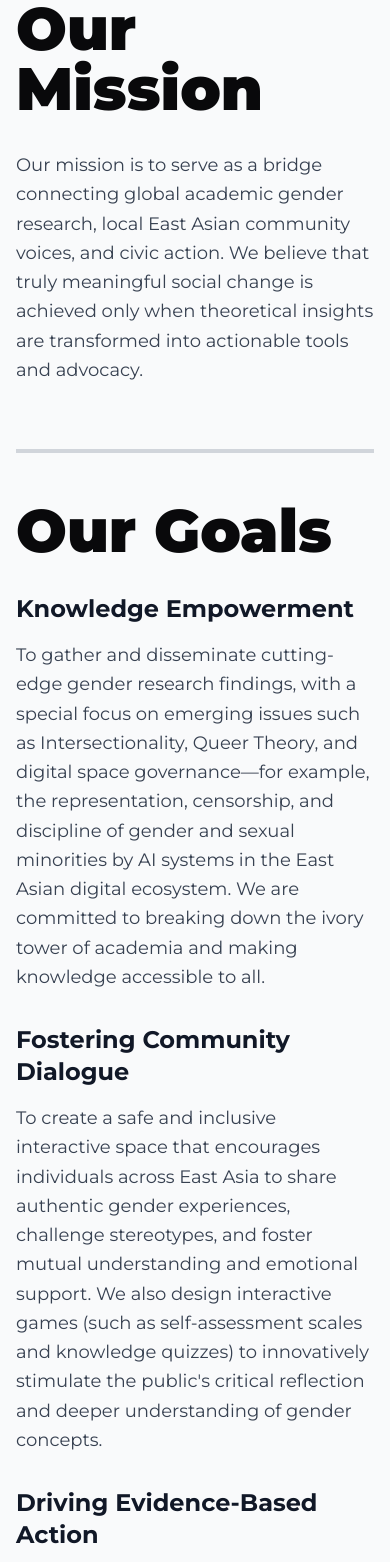
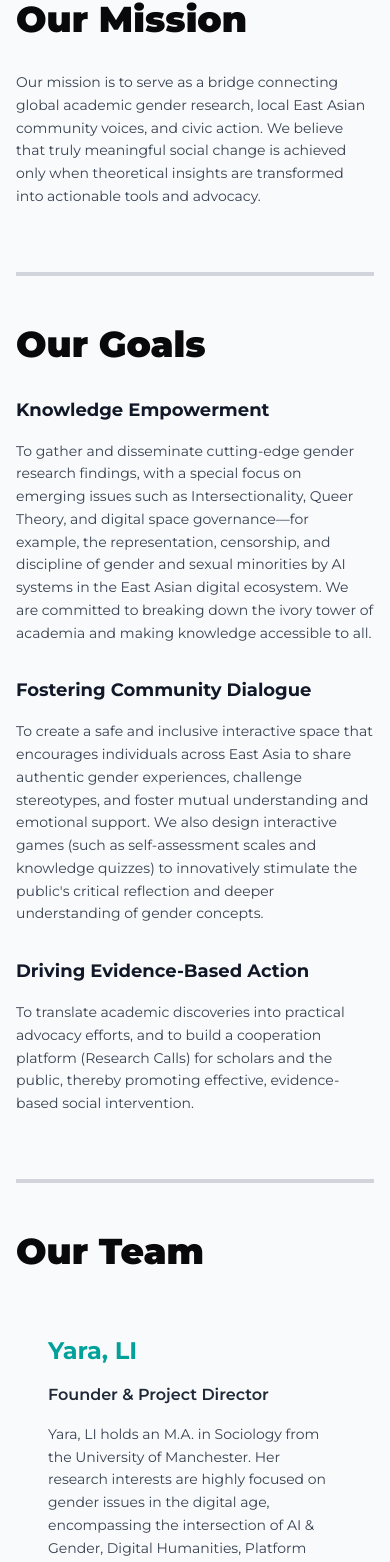
Before and after one commit to Username-19999/gender-bridge-asia, a Next.js app: page /about-us in a window 390 px wide. Shown: the part 187-1749 px from the top of the page. Built offline with nearby package versions, Linux system fonts and the light colour scheme.

Commit message:
feat: optimize mobile font sizes for Latest Updates, About Us, and Academic Hub pages

```diff
--- a/src/app/about-us/page.tsx
+++ b/src/app/about-us/page.tsx
@@ -16,9 +16,9 @@ export default function AboutUs() {
 
         <AnimatedSection immediate={true}>
           <div className="mb-16">
-            <h1 className="text-6xl font-black mb-8">{t("Our Mission", "我们的使命")}</h1>
+            <h1 className="text-4xl sm:text-6xl font-black mb-8">{t("Our Mission", "我们的使命")}</h1>
             <div className="prose prose-lg max-w-none">
-              <p className="text-lg leading-relaxed text-gray-700">
+              <p className="text-sm sm:text-lg leading-relaxed text-gray-700">
                 {language === "en"
                   ? "Our mission is to serve as a bridge connecting global academic gender research, local East Asian community voices, and civic action. We believe that truly meaningful social change is achieved only when theoretical insights are transformed into actionable tools and advocacy."
                   : "我们的使命是成为连接全球性别学术研究、东亚在地社群声音和公民实践行动的桥梁。我们相信，只有将理论洞察转化为可操作的工具和倡导，才能实现真正有意义的社会变革。"
@@ -32,13 +32,13 @@ export default function AboutUs() {
 
         <AnimatedSection delay={100}>
           <div className="mb-16">
-            <h1 className="text-6xl font-black mb-8">{t("Our Goals", "我们的目标")}</h1>
+            <h1 className="text-4xl sm:text-6xl font-black mb-8">{t("Our Goals", "我们的目标")}</h1>
             <div className="space-y-8">
               <div>
-                <h2 className="text-2xl font-bold mb-4 text-gray-900">
+                <h2 className="text-lg sm:text-2xl font-bold mb-4 text-gray-900">
                   {language === "en" ? "Knowledge Empowerment" : "知识赋能"}
                 </h2>
-                <p className="text-lg leading-relaxed text-gray-700">
+                <p className="text-sm sm:text-lg leading-relaxed text-gray-700">
                   {language === "en"
                     ? "To gather and disseminate cutting-edge gender research findings, with a special focus on emerging issues such as Intersectionality, Queer Theory, and digital space governance—for example, the representation, censorship, and discipline of gender and sexual minorities by AI systems in the East Asian digital ecosystem. We are committed to breaking down the ivory tower of academia and making knowledge accessible to all."
                     : "汇集并传播最前沿的性别研究成果，特别关注交叉性（Intersectionality）、酷儿理论，以及数字空间治理等新兴议题，例如人工智能系统在东亚数字生态中对性少数群体的再现、审查与规训。我们致力于打破学术象牙塔，让知识普惠大众。"
@@ -47,10 +47,10 @@ export default function AboutUs() {
               </div>
 
               <div>
-                <h2 className="text-2xl font-bold mb-4 text-gray-900">
+                <h2 className="text-lg sm:text-2xl font-bold mb-4 text-gray-900">
                   {language === "en" ? "Fostering Community Dialogue" : "促进社群对话"}
                 </h2>
-                  <p className="text-lg leading-relaxed text-gray-700">
+                  <p className="text-sm sm:text-lg leading-relaxed text-gray-700">
                   {language === "en"
                     ? "To create a safe and inclusive interactive space that encourages individuals across East Asia to share authentic gender experiences, challenge stereotypes, and foster mutual understanding and emotional support. We also design interactive games (such as self-assessment scales and knowledge quizzes) to innovatively stimulate the public's critical reflection and deeper understanding of gender concepts."
                     : "打造一个安全、包容的互动空间，鼓励东亚不同地区的个体分享真实的性别经验、挑战刻板印象，实现互相理解和情感支持。我们同时设计了互动游戏（如量表自测、知识挑战），以创新方式激发公众对性别概念的批判性反思与认知深化。"
@@ -59,10 +59,10 @@ export default function AboutUs() {
               </div>
 
               <div>
-                <h2 className="text-2xl font-bold mb-4 text-gray-900">
+                <h2 className="text-lg sm:text-2xl font-bold mb-4 text-gray-900">
                   {language === "en" ? "Driving Evidence-Based Action" : "驱动循证行动"}
                 </h2>
-                  <p className="text-lg leading-relaxed text-gray-700">
+                  <p className="text-sm sm:text-lg leading-relaxed text-gray-700">
                   {language === "en"
                     ? "To translate academic discoveries into practical advocacy efforts, and to build a cooperation platform (Research Calls) for scholars and the public, thereby promoting effective, evidence-based social intervention."
                     : "将学术发现转化为实际的倡导行动（Advocacy），并为学者与公众搭建合作平台（Research Calls），促进有效的、基于证据的社会干预。"
@@ -77,17 +77,17 @@ export default function AboutUs() {
 
         <AnimatedSection delay={200}>
           <div>
-            <h1 className="text-6xl font-black mb-8">{t("Our Team", "我们的团队")}</h1>
+            <h1 className="text-4xl sm:text-6xl font-black mb-8">{t("Our Team", "我们的团队")}</h1>
             <div className="bg-gray-50 p-8 rounded-lg">
-              <h2 className="text-3xl font-bold mb-4 text-[#00a19a]">Yara, LI</h2>
-              <p className="text-xl font-semibold mb-4 text-gray-800">{t("Founder & Project Director", "创始人 & 项目总监")}</p>
-              <p className="text-lg leading-relaxed text-gray-700 mb-4">
+              <h2 className="text-2xl sm:text-3xl font-bold mb-4 text-[#00a19a]">Yara, LI</h2>
+              <p className="text-base sm:text-xl font-semibold mb-4 text-gray-800">{t("Founder & Project Director", "创始人 & 项目总监")}</p>
+              <p className="text-sm sm:text-lg leading-relaxed text-gray-700 mb-4">
                 {language === "en"
                   ? "Yara, LI holds an M.A. in Sociology from the University of Manchester. Her research interests are highly focused on gender issues in the digital age, encompassing the intersection of AI & Gender, Digital Humanities, Platform Governance, and algorithmic bias."
                   : "Yara, LI 拥有曼彻斯特大学社会学硕士 (M.A.) 学位。她的研究兴趣高度聚焦于数字时代下的性别议题，包括人工智能与性别、数字人文、平台治理与算法偏见的交叉领域。"
                 }
               </p>
-              <p className="text-lg leading-relaxed text-gray-700">
+              <p className="text-sm sm:text-lg leading-relaxed text-gray-700">
                 {language === "en"
                   ? "She has previously worked for technology companies such as JD, Kuaishou, and NetEase, accumulating rich experience in data and operations. This unique cross-disciplinary background ensures the depth of the website's content and the efficacy of its dissemination strategy, aiming to achieve the project's non-profit goals in a professional and pragmatic manner."
                   : "她曾任职于京东、快手、网易等科技公司，积累了丰富的数据与运营经验。这一独特的学术-业界跨界背景确保了网站内容的深度和传播策略的有效性，致力于以专业、务实的方式实现项目的公益目标。"
--- a/src/app/academic-hub/page.tsx
+++ b/src/app/academic-hub/page.tsx
@@ -103,43 +103,43 @@ export default function AcademicHub() {
 
         <AnimatedSection immediate={true}>
           <div className="mb-16">
-            <h1 className="text-6xl font-black mb-4">{t("Academic Hub", "学术中心")}</h1>
-            <p className="text-xl text-gray-600 mb-12">{t("Advancing gender studies through rigorous research and regional insights", "通过严谨的研究和区域见解推进性别研究")}</p>
+            <h1 className="text-4xl sm:text-6xl font-black mb-4">{t("Academic Hub", "学术中心")}</h1>
+            <p className="text-base sm:text-xl text-gray-600 mb-12">{t("Advancing gender studies through rigorous research and regional insights", "通过严谨的研究和区域见解推进性别研究")}</p>
 
-            <h2 className="text-4xl font-black mb-8">{t("Research Frontiers in Gender Studies", "性别研究的前沿领域")}</h2>
+            <h2 className="text-3xl sm:text-4xl font-black mb-8">{t("Research Frontiers in Gender Studies", "性别研究的前沿领域")}</h2>
             <div className="grid md:grid-cols-2 gap-6 mb-16">
               {researchFrontiers.map((item, index) => (
                 <Card key={index} className={`p-6 hover:shadow-lg transition-shadow ${item.color}`}>
-                  <h3 className="text-2xl font-bold mb-3">{item.title}</h3>
-                  <p className="text-gray-700 leading-relaxed">{item.description}</p>
+                  <h3 className="text-lg sm:text-2xl font-bold mb-3">{item.title}</h3>
+                  <p className="text-sm sm:text-base text-gray-700 leading-relaxed">{item.description}</p>
                 </Card>
               ))}
             </div>
 
-            <h2 className="text-4xl font-black mb-8">{t("East Asian Gender Studies Core Topics", "东亚性别研究核心课题")}</h2>
+            <h2 className="text-3xl sm:text-4xl font-black mb-8">{t("East Asian Gender Studies Core Topics", "东亚性别研究核心课题")}</h2>
             <div className="grid grid-cols-1 gap-6 mb-16">
               {asiaResearch.map((item, index) => (
                 <Card key={index} className={`p-8 ${item.color} border-2 border-gray-200 hover:shadow-xl transition-shadow`}>
-                  <h3 className="text-3xl font-bold mb-2">{item.title}</h3>
-                  <h4 className="text-xl font-semibold text-gray-800 mb-4">{item.subtitle}</h4>
-                  <p className="text-gray-700 text-lg leading-relaxed">{item.description}</p>
+                  <h3 className="text-2xl sm:text-3xl font-bold mb-2">{item.title}</h3>
+                  <h4 className="text-base sm:text-xl font-semibold text-gray-800 mb-4">{item.subtitle}</h4>
+                  <p className="text-gray-700 text-sm sm:text-lg leading-relaxed">{item.description}</p>
                 </Card>
               ))}
             </div>
 
             <div className="border-t-4 border-gray-300 my-12"></div>
 
-            <h2 className="text-4xl font-black mb-8">{t("Research Blog", "研究博客")}</h2>
-            <p className="text-xl text-gray-600 mb-8">
+            <h2 className="text-3xl sm:text-4xl font-black mb-8">{t("Research Blog", "研究博客")}</h2>
+            <p className="text-base sm:text-xl text-gray-600 mb-8">
               {t("Stay updated with our latest research findings, policy analysis, and academic insights", "了解我们的最新研究成果、政策分析和学术见解")}
             </p>
             <Link href="/blog">
               <div className="bg-gradient-to-r from-[#00a19a] to-[#008c85] text-white p-8 rounded-lg hover:shadow-xl transition-all cursor-pointer">
-                <h3 className="text-3xl font-bold mb-4">{t("Explore Our Research Articles", "探索我们的研究文章")}</h3>
-                <p className="text-lg opacity-90 mb-4">
+                <h3 className="text-2xl sm:text-3xl font-bold mb-4">{t("Explore Our Research Articles", "探索我们的研究文章")}</h3>
+                <p className="text-sm sm:text-lg opacity-90 mb-4">
                   {t("Read in-depth analysis, case studies, and thought leadership from our researchers", "阅读我们研究人员的深入分析、案例研究和思想领导力")}
                 </p>
-                <span className="inline-flex items-center text-xl font-bold">
+                <span className="inline-flex items-center text-base sm:text-xl font-bold">
                   {t("View All Articles", "查看所有文章")} →
                 </span>
               </div>
```
Also changed, not shown: src/app/page.tsx (+11 -11 lines).
